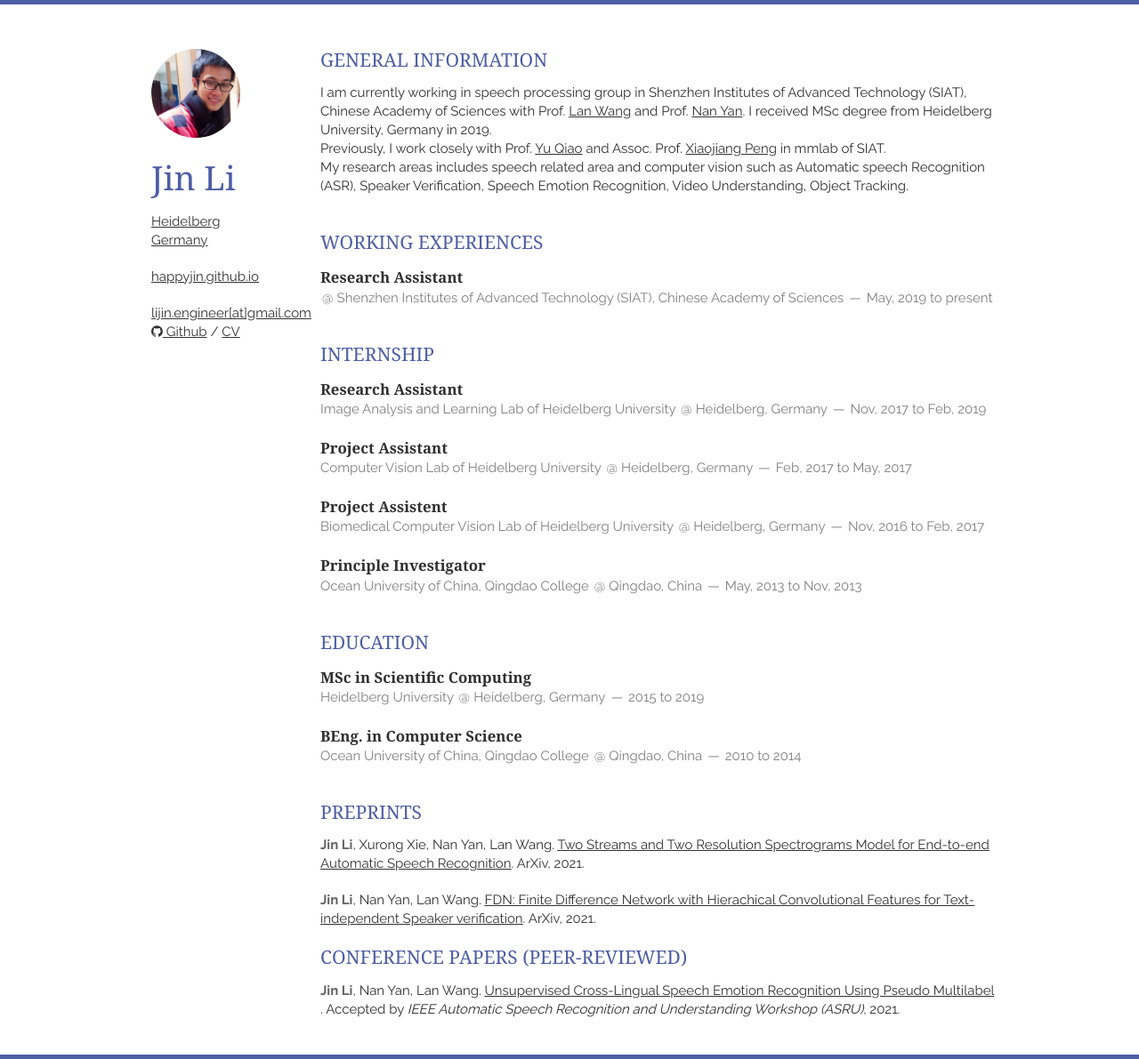
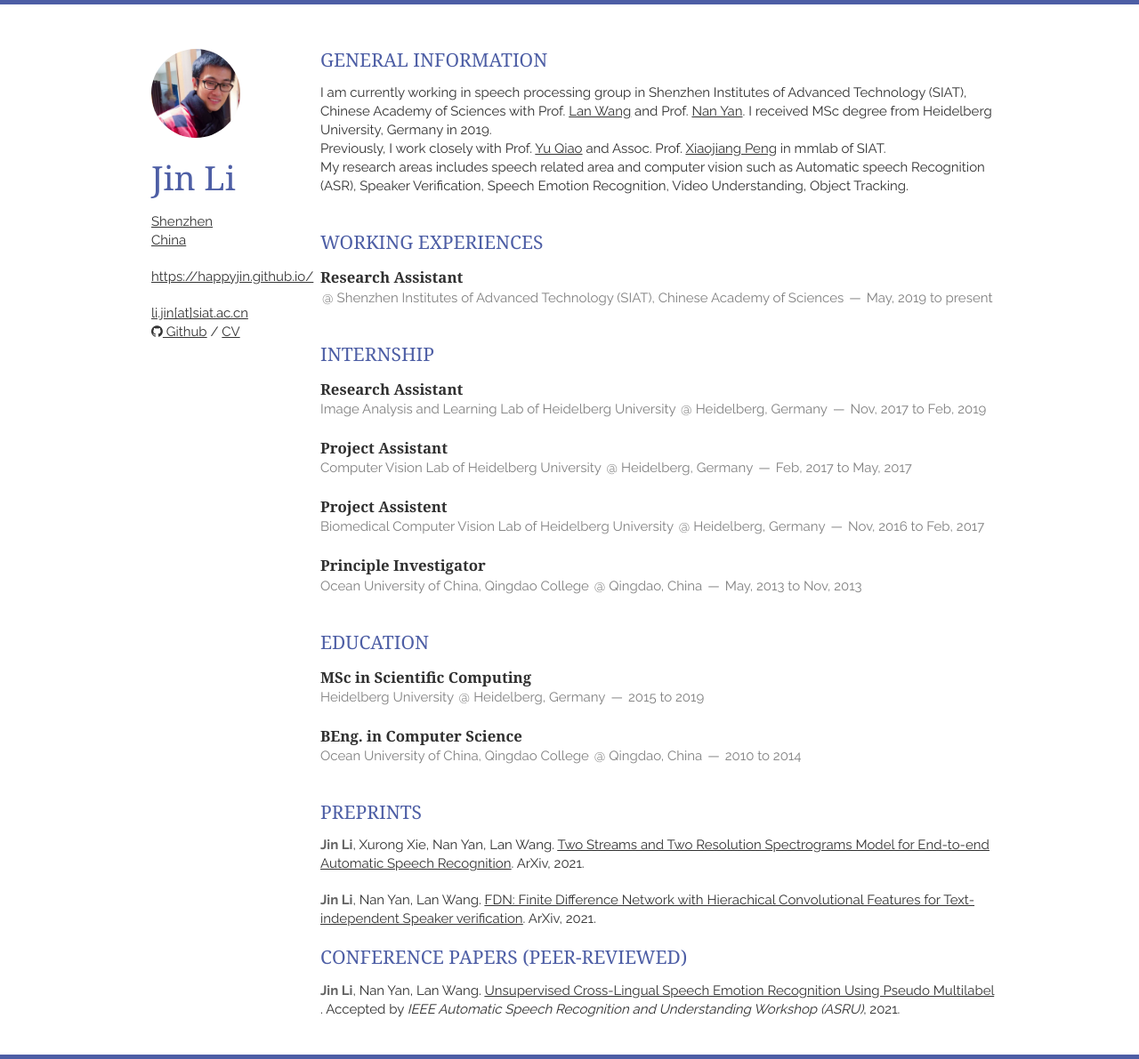
Before and after one commit to happyjin/happyjin.github.io, a Jekyll site: the page built from index.html, in a window 1280 px wide. Shown: the whole page at 89% size. Built offline with Jekyll 4.4.1, drawn with Linux system fonts in a browser that asks for light colours; nearby versions of some CDN libraries; Markdown is read by kramdown in place of the engine named in the settings; the list of posts is cut into pages by our own code.

Commit message:
Update _config.yml

```diff
--- a/_config.yml
+++ b/_config.yml
@@ -13,19 +13,19 @@
 baseurl: /
 title: Jin Li's Personal Webpage
 name: Jin Li
-email: lijin.engineer[at]gmail.com
-email_full: mailto:lijin.engineer@gmail.com
-website: happyjin.github.io
+email: li.jin[at]siat.ac.cn
+email_full: mailto:li.jin[at]siat.ac.cn
+website: https://happyjin.github.io/
 website_full: https://happyjin.github.io
 github: happyjin
 #twitter: martin_trapp
 #tel: +44 0000 000000
 #tel_full: tel:+440000000000
-google_maps: 'https://www.google.com/maps/place/Heidelberg/@49.4057072,8.6135741,12z/data=!3m1!4b1!4m5!3m4!1s0x4797c1050eccdccd:0xefe6ea0044243ad7!8m2!3d49.3987524!4d8.6724335'
+google_maps: 'https://www.google.com/maps/place/Shenzhen,+Guangdong+Province,+China/@22.5554167,113.9137942,11z/data=!3m1!4b1!4m5!3m4!1s0x3403f408d0e15291:0xfdee550db79280c9!8m2!3d22.543096!4d114.057865'
 #address: Freyung 6/6
 #postcode: 1010
-city: Heidelberg
-country: Germany
+city: Shenzhen
+country: China
 
 # needed for travis-ci build
 exclude: [vendor]
```
